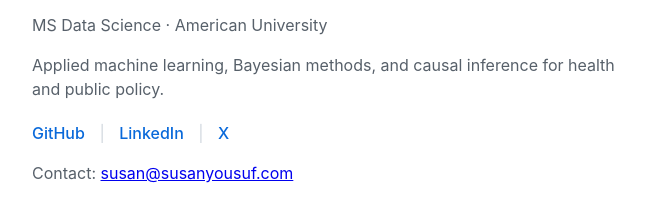
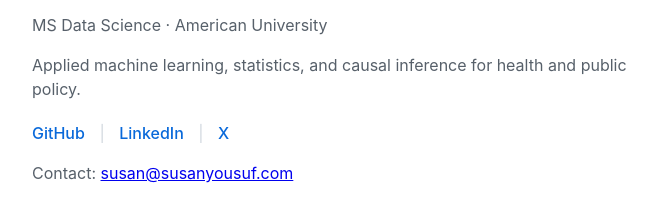
Before and after one commit to susanyousuf/susanyousuf.github.io, a plain HTML site: page index.html in a window 1280 px wide. Shown: the part 111-332 px from the top of the page, without its empty margins (308-965 px from the left). Drawn offline with Linux system fonts and the light colour scheme.

Commit message:
Update for clarity

```diff
--- a/index.html
+++ b/index.html
@@ -4,18 +4,18 @@
     <meta charset="UTF-8">
     <meta name="viewport" content="width=device-width, initial-scale=1.0">
     <title>Susan Yousuf</title>
-    <meta name="description" content="Applied machine learning, Bayesian methods, and causal inference for health and public policy. MS Data Science at American University.">
+    <meta name="description" content="Applied machine learning, statistics, and causal inference for health and public policy. MS Data Science at American University.">
     <meta name="author" content="Susan Yousuf">
     <link rel="canonical" href="https://susanyousuf.com/">
 
     <meta property="og:type" content="website">
     <meta property="og:url" content="https://susanyousuf.com/">
     <meta property="og:title" content="Susan Yousuf">
-    <meta property="og:description" content="Applied machine learning, Bayesian methods, and causal inference for health and public policy. MS Data Science at American University.">
+    <meta property="og:description" content="Applied machine learning, statistics, and causal inference for health and public policy. MS Data Science at American University.">
 
     <meta name="twitter:card" content="summary">
     <meta name="twitter:title" content="Susan Yousuf">
-    <meta name="twitter:description" content="Applied machine learning, Bayesian methods, and causal inference for health and public policy. MS Data Science at American University.">
+    <meta name="twitter:description" content="Applied machine learning, statistics, and causal inference for health and public policy. MS Data Science at American University.">
 
 
 
@@ -61,7 +61,7 @@
     <p>MS Data Science &middot; American University</p>
 
     <p class="focus-text">
-        Applied machine learning, Bayesian methods, and causal inference for health and public policy.
+        Applied machine learning, statistics, and causal inference for health and public policy.
     </p>
 
     <p class="link-row">
```
